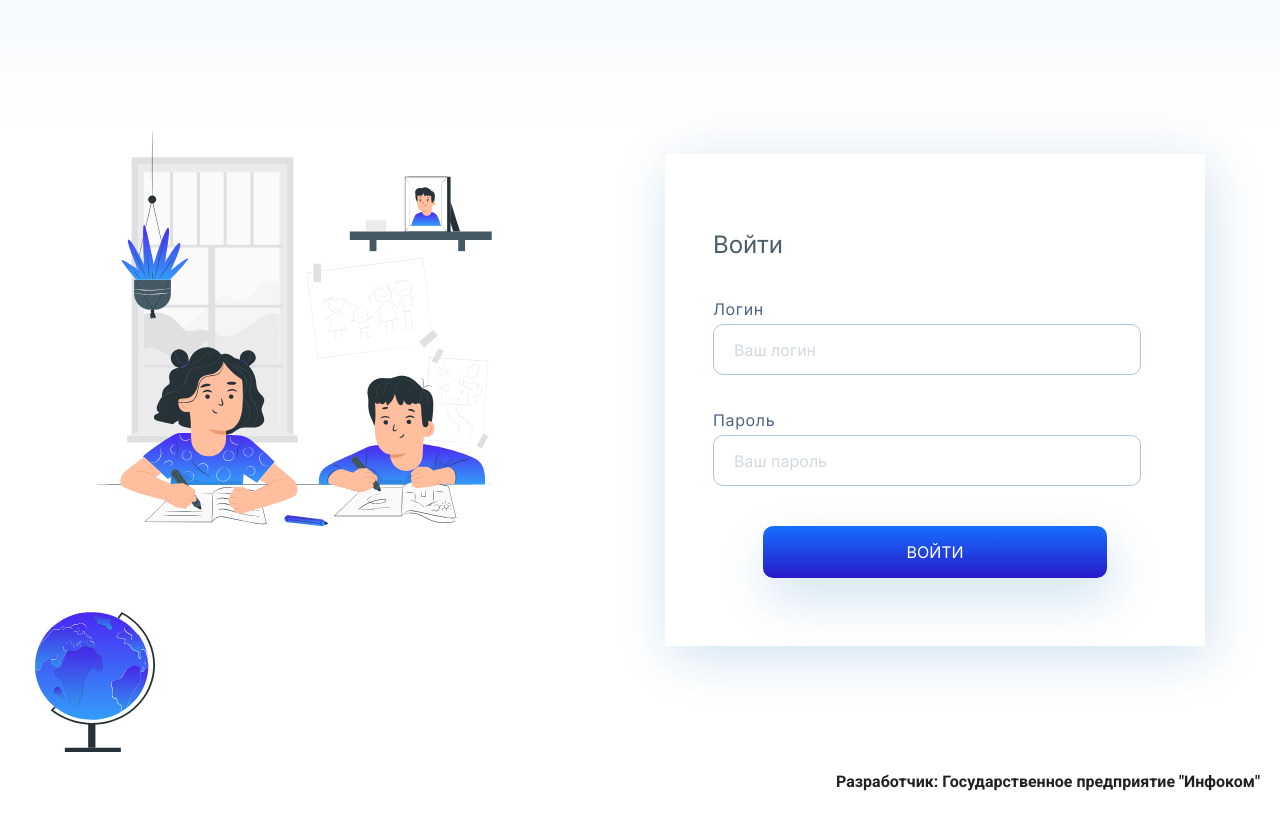
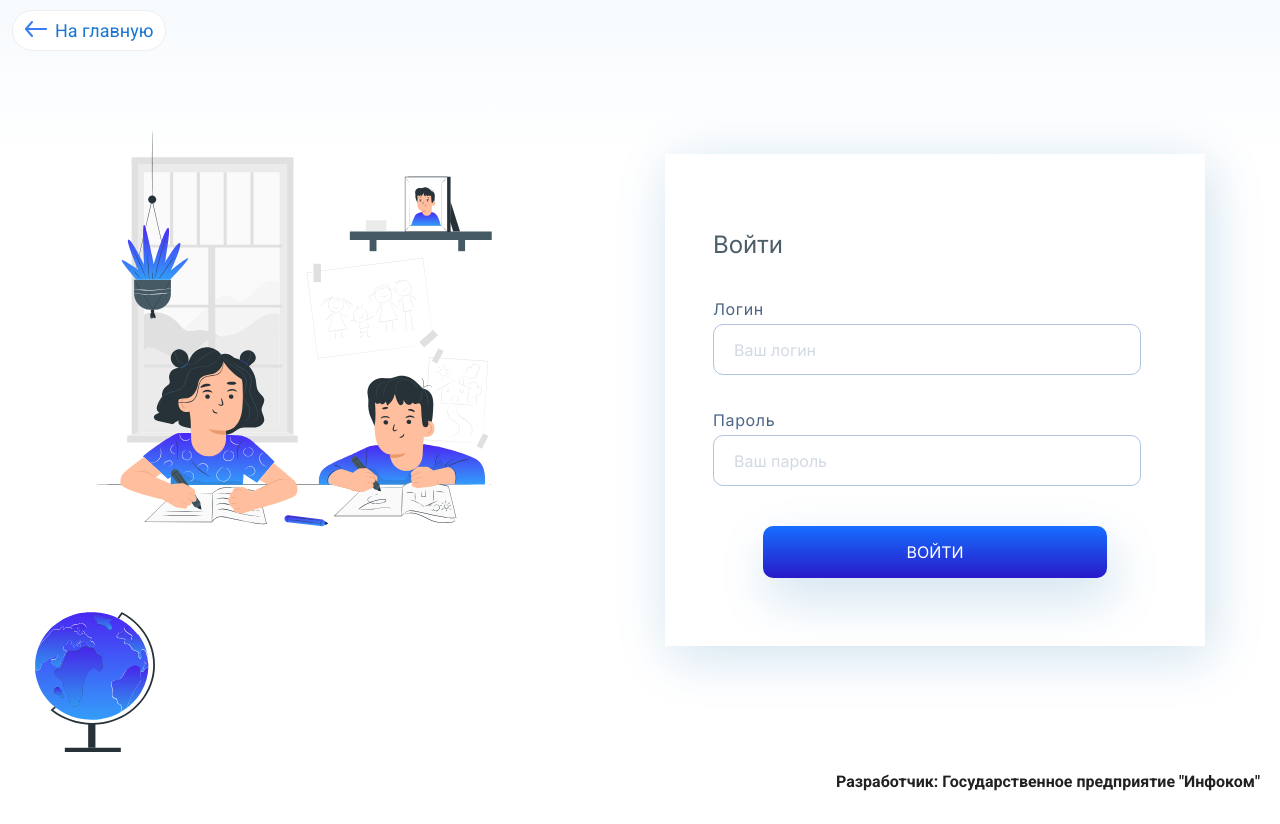
Before and after one commit to laumanovr/smart-school-front, a Vue app: page /login in a window 1280 px wide. Built offline with nearby package versions, Linux system fonts and the light colour scheme; what vue-js-modal, vue-toast-notification would draw is missing.

Commit message:
add link to main landing in login page

```diff
--- a/src/views/login/Login.vue
+++ b/src/views/login/Login.vue
@@ -1,9 +1,9 @@
 <template>
     <div class="login-container">
-        <!--<router-link to="/" class="home-btn">-->
-            <!--<img src="@/assets/images/landing/next.svg" class="left" alt="next">-->
-            <!--<span class="to-home-page">На главную</span>-->
-        <!--</router-link>-->
+        <router-link to="/" class="home-btn">
+            <img src="@/assets/images/landing/next.svg" class="left" alt="next">
+            <span class="to-home-page">На главную</span>
+        </router-link>
         <div class="login-page">
             <PreLoader v-if="isLoading"/>
             <div class="login-page__images">
```
